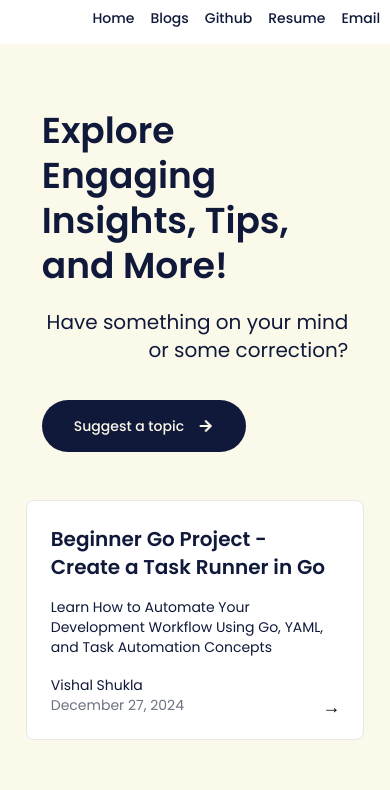
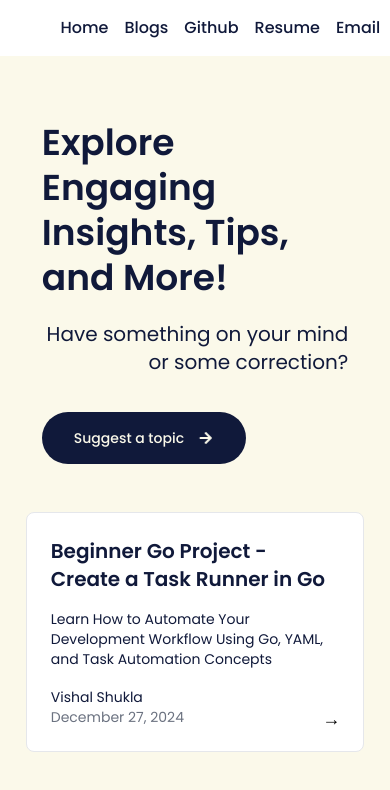
Before and after one commit to vishaaxl/vishaaxl, a Next.js app: page /blogs in a window 390 px wide. Shown: the top 790 px of the page. Built offline with nearby package versions, Linux system fonts and the light colour scheme.

Commit message:
fixed menu aligns

```diff
--- a/src/components/Menu.tsx
+++ b/src/components/Menu.tsx
@@ -11,7 +11,7 @@ export default function Menu({}: MenuProps) {
   return (
     <div className="bg-white md:bg-transparent">
       <div className="container">
-        <ul className="[&>*]:pb-2 py-2 md:py-4 font-medium flex md:gap-8 gap-4 capitalize text-sm md:text-lg justify-end">
+        <ul className="py-4 md:py-4 font-medium flex md:gap-8 gap-4 capitalize text-base md:text-lg justify-end">
           <li>
             <Link href="/">Home</Link>
           </li>
```
